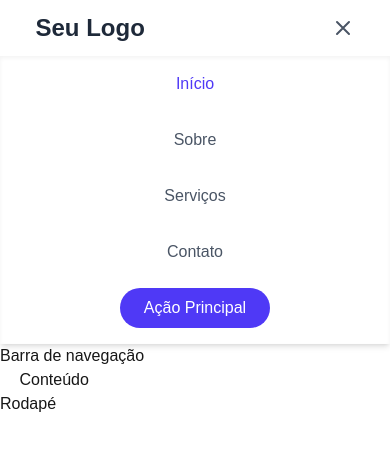
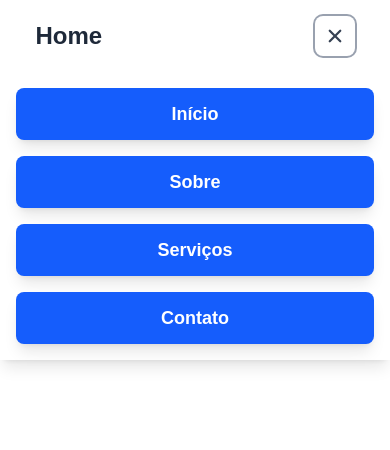
Before and after one commit to cristijung/ReactFC-VS16, a Next.js app: page / in a window 390 px wide. Both pictures are taken after a click on the button "Toggle navigation menu". Shown: the top 450 px of the page. Built offline with nearby package versions, Linux system fonts and the light colour scheme.

Commit message:
configuração da estrutura

```diff
--- a/app/components/header/Header.tsx
+++ b/app/components/header/Header.tsx
@@ -1,113 +1,23 @@
 
-'use client';
 
-import React, { useState } from 'react';
-import Link from 'next/link';
-import { usePathname } from 'next/navigation';
+import React from 'react';
+import NavBar from '../navBar/NavBar';
 
-const Header: React.FC = () => {
-  const [isMenuOpen, setIsMenuOpen] = useState(false);
-  const pathname = usePathname();
+// array de links - tipos
+interface NavLink {
+  href: string;
+  label: string;
+}
 
-//   configuração de rotas
-  const links = [
-    { name: 'Início', href: '/' },
-    { name: 'Sobre', href: '/sobre' },
-    { name: 'Serviços', href: '/servicos' },
-    { name: 'Contato', href: '/contato' },
-  ];
+const links: NavLink[] = [
+  { href: '/', label: 'Início' },
+  { href: '/sobre', label: 'Sobre' },
+  { href: '/servicos', label: 'Serviços' },
+  { href: '/contato', label: 'Contato' },
+];
 
-  const getLinkClasses = (href: string) => {
-    const isActive = pathname === href;
-    const baseClasses = 'font-medium transition-colors';
-    const activeClasses = 'text-indigo-600 border-b-2 border-indigo-600';
-    const inactiveClasses = 'text-gray-600 hover:text-indigo-600';
-
-    return `${baseClasses} ${isActive ? activeClasses : inactiveClasses}`;
-  };
-
+export default function Header() {
   return (
-    <header className="bg-white shadow-md">
-      <div className="container mx-auto px-4 py-3 flex items-center justify-between">
-        {/* Logo */}
-        <div className="flex-shrink-0">
-          <Link href="/" className="text-2xl font-bold text-gray-800 hover:text-indigo-600 transition-colors">
-            Seu Logo
-          </Link>
-        </div>
-
-        {/* Desktop */}
-        <nav className="hidden md:flex space-x-8">
-          {links.map((link) => (
-            <Link
-              key={link.name}
-              href={link.href}
-              className={getLinkClasses(link.href)}
-            >
-              {link.name}
-            </Link>
-          ))}
-        </nav>
-
-        {/* btn cta Desktop */}
-        <div className="hidden md:block">
-          <button className="bg-indigo-600 text-white font-medium px-6 py-2 rounded-full hover:bg-indigo-700 transition-colors">
-            Ação Principal
-          </button>
-        </div>
-
-        {/* mobile */}
-        <div className="md:hidden flex items-center">
-          <button
-            onClick={() => setIsMenuOpen(!isMenuOpen)}
-            className="text-gray-600 focus:outline-none"
-            aria-label="Toggle menu"
-          >
-            <svg
-              className="w-6 h-6"
-              fill="none"
-              stroke="currentColor"
-              viewBox="0 0 24 24"
-              xmlns="http://www.w3.org/2000/svg"
-            >
-              <path
-                strokeLinecap="round"
-                strokeLinejoin="round"
-                strokeWidth="2"
-                d={isMenuOpen ? 'M6 18L18 6M6 6l12 12' : 'M4 6h16M4 12h16m-7 6h7'}
-              />
-            </svg>
-          </button>
-        </div>
-      </div>
-
-      {/* menu mobile */}
-      {isMenuOpen && (
-        <div className="md:hidden bg-white shadow-inner pt-2 pb-4">
-          <nav className="flex flex-col items-center space-y-4">
-            {links.map((link) => (
-              <Link
-                key={link.name}
-                href={link.href}
-                className={`text-gray-600 hover:text-indigo-600 font-medium transition-colors w-full text-center py-2 ${
-                  pathname === link.href ? 'text-indigo-600 font-bold' : ''
-                }`}
-                onClick={() => setIsMenuOpen(false)}
-              >
-                {link.name}
-              </Link>
-            ))}
-            <button
-              className="bg-indigo-600 text-white font-medium px-6 py-2 rounded-full hover:bg-indigo-700 transition-colors w-auto"
-              onClick={() => setIsMenuOpen(false)}
-            >
-              Ação Principal
-            </button>
-          </nav>
-        </div>
-      )}
-    </header>
+    <NavBar links={links} />
   );
 };
-
-export default Header;
--- a/app/components/menuLink/MenuLink.tsx
+++ b/app/components/menuLink/MenuLink.tsx
@@ -1,11 +1,11 @@
 import Link from 'next/link';
 import { LinkProps } from '@/app/types/types';
 
-
-export function CustomLink({ href, children, className }: LinkProps) {
+export function MenuLink({ href, children, className, onClick }: LinkProps) {
   return (
     <Link
       href={href}
+      onClick={onClick}
       className={`
         inline-flex items-center justify-center
         rounded-lg
--- a/app/components/navBar/NavBar.tsx
+++ b/app/components/navBar/NavBar.tsx
@@ -1,8 +1,69 @@
+'use client';
+import Link from "next/link";
+import { MenuLink } from "../menuLink/MenuLink";
+import { useState } from "react";
+import { IoClose, IoMenu } from "react-icons/io5";
+export default function NavBar({ links = [] }: { links?: { href: string; label: string; }[] }) {
+  const [isMenuOpen, setIsMenuOpen] = useState(false);
 
-export default function NavBar() {
-    return(
-        <>
-        Barra de navegação
-        </>
-    );
+  const toggleMenu = () => {
+    setIsMenuOpen(!isMenuOpen);
+  };
+
+  return (
+    <div className="fixed top-0 left-0 right-0 z-50 bg-white shadow-lg">
+      <nav className="container mx-auto flex items-center justify-between p-4 md:p-6 lg:p-8">
+        {/* logo */}
+        <div className="flex-shrink-0">
+          <Link href="/" className="text-2xl font-bold text-gray-800">
+            Home
+          </Link>
+        </div>
+
+        {/* nav para desktop */}
+        <div className="hidden space-x-4 lg:flex lg:items-center">
+          {links.map((link) => (
+            <MenuLink key={link.href} href={link.href} className="px-4 py-2">
+              {link.label}
+            </MenuLink>
+          ))}
+        </div>
+
+        {/* btn de hambúrguer */}
+        <div className="lg:hidden">
+          <button
+            onClick={toggleMenu}
+            className="rounded-lg p-2 text-gray-700 focus:outline-none focus:ring-2 focus:ring-gray-400"
+            aria-label="Toggle navigation menu"
+          >
+            {isMenuOpen ? (
+              <IoClose className="h-6 w-6" />
+            ) : (
+              <IoMenu className="h-6 w-6" />
+            )}
+          </button>
+        </div>
+      </nav>
+
+      {/* menu mobile, visível apenas quando aberto */}
+      <div
+        className={`lg:hidden ${
+          isMenuOpen ? 'block' : 'hidden'
+        } w-full bg-white transition-all duration-300 ease-in-out`}
+      >
+        <div className="flex flex-col items-center space-y-4 p-4">
+          {links.map((link) => (
+            <MenuLink
+              key={link.href}
+              href={link.href}
+              onClick={() => setIsMenuOpen(false)}
+              className="w-full text-center"
+            >
+              {link.label}
+            </MenuLink>
+          ))}
+        </div>
+      </div>
+    </div>
+  );
 }
--- a/app/layout.tsx
+++ b/app/layout.tsx
@@ -31,7 +31,7 @@ export default function RootLayout({
         className={`${geistSans.variable} ${geistMono.variable} antialiased`}
       >
         <Header/>
-        <NavBar/>
+
         {children}
         <Footer/>
       </body>
--- a/app/types/types.ts
+++ b/app/types/types.ts
@@ -3,4 +3,5 @@ export interface LinkProps {
   href: string;
   children: React.ReactNode;
   className?: string;
+   onClick?: () => void;
 }
```
Also changed, not shown: package.json (+6 -5 lines), 1 other file (tests, documents, lock files or other folders).
